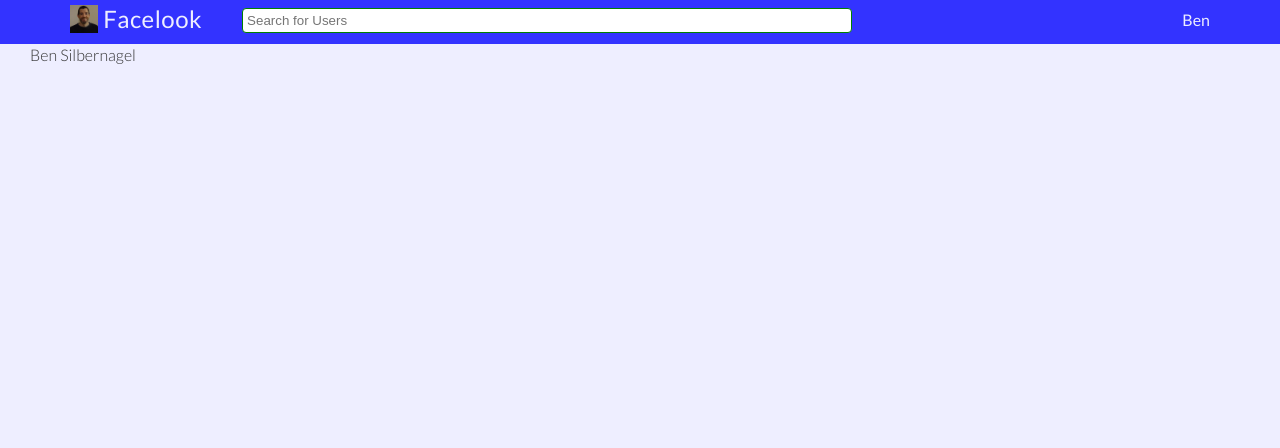
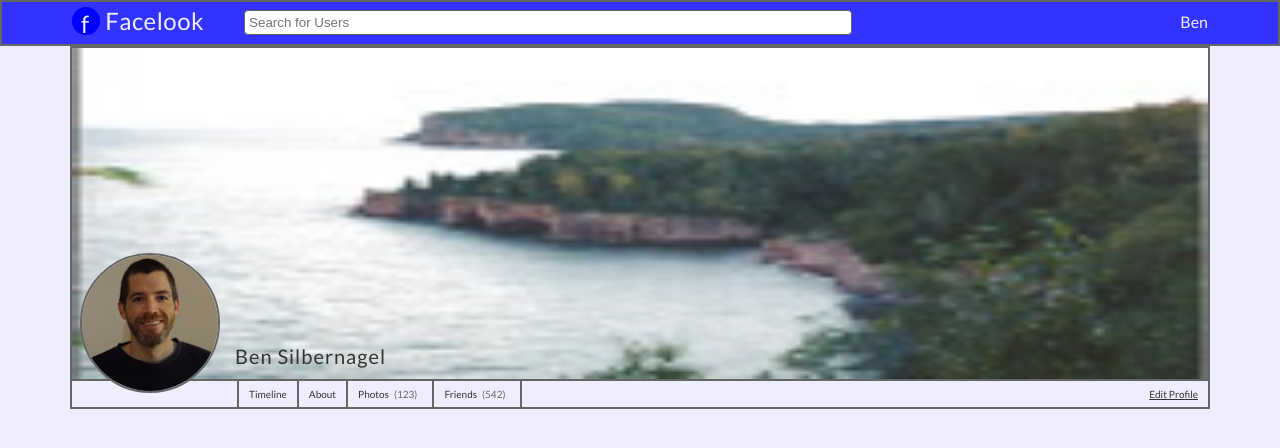
Before and after one commit to vikingeducation/project_prep_facebook_pages, a PHP site: page /about.html in a window 1280 px wide. Shown: the top 448 px of the page. Run offline with PHP 8.4, Linux system fonts and the light colour scheme.

Commit message:
alt-header, cover img, user img, and utility nav

```diff
--- a/about.html
+++ b/about.html
@@ -13,7 +13,7 @@
       <nav class="alt-page">
         <div class="homepage-link">
           <a href="index.html">
-            <img src="images/DSC04744.JPG">
+            <div class="logo">f</div>
             <h1>Facelook</h1>
           </a>
         </div>
@@ -29,18 +29,27 @@
   <!-- hero -->
 
     <section class="hero container group">
-    	<div class="hero-text">
-    	  <h2>Ben Silbernagel</h2>
-    	  <div class="cover-img">
-
+      <div class="row hero-img">
+        <img src="images/NorthShoreMNt.jpg">
+        <div class="hero-text">
+    	    <h2>Ben Silbernagel</h2>
         </div>
         <div class="user-img">
+          <img src="images/DSC04744.JPG">
         </div>
         <div class="utility-bar">
-        </div>
-        <div class="main-content">
+          <nav>
+            <ul>
+              <li><a href="index.html">Timeline</a></li><!--
+              --><li><a href="about.html">About</a></li><!--
+              --><li><a href="#">Photos<span>(123)</span></a></li><!--
+              --><li><a href="friends.html">Friends<span>(542)</span></a></li><!--
+              --><li><a href="#">Edit Profile</a></li>
+            </ul>
+          </nav>
         </div>
       </div>
     </section>
+
   </body>
 </html>
--- a/facebook.css
+++ b/facebook.css
@@ -101,8 +101,10 @@ body {
 }
 
 .row {
-  background: #eeeeff;
-  padding: 66px 0 44px 0;
+  margin: 0 40px 0 40px;
+  right: 0;
+  left: 0;
+  display: block;
 }
 .row,
 .row-alt {
@@ -141,6 +143,7 @@ body {
 */
 .header {
   background: #3333ff;
+  border: 2px solid #666666;
 }
 .header a, h1, h5{
   font-weight: 400;
@@ -160,10 +163,16 @@ body {
   line-height: 1.2em;
   font-weight: 400;
   letter-spacing: .5px;
-  border: 1px solid green;
 }
-
-
+.logo {
+  padding-left: 6px;
+  border: 3px solid blue;
+  background-color: blue;
+  border-radius: 50%;
+  width: 28px;
+  height: 28px;
+  display: inline-block;
+}
 .homepage-link{
   padding: 5px 40px 5px 40px;
   float: left;
@@ -176,28 +185,26 @@ body {
   vertical-align: top;
   display: inline-block;
 }
-.alt-page img {
-  max-height: 28px;
-  max-width: 28px;
-  display: inline-block;
-}
 .user-search {
     width: 50%;
     padding: 4px;
     margin: 8px 0 5px 0;
     display: inline-block;
-    border: 1px solid #ccc;
+    border: 1px solid #666666;
     border-radius: 4px;
     box-sizing: border-box;
     color: #666666;
     vertical-align: middle;
-    border: 1px solid green;
 }
 .user {
   padding: 10px 40px 5px 5px;
   display: inline-block;
   float: right;
+  text-align: right;
   vertical-align: bottom;
+}
+.user:hover {
+  text-decoration: underline;
 }
 .user-login {
   padding: 5px 0;
@@ -328,3 +335,73 @@ body {
     background-color: #f2f2f2;
     padding: 5px;
 }
+
+/*
+  ========================================
+  Cover Page
+  ========================================
+*/
+.hero-text h2 {
+  position: absolute;
+  vertical-align: bottom;
+  top: 345px;
+  left: 235px;
+  color: #333333;
+  font-weight: 400;
+  font-size: 20px;
+  letter-spacing: .05em;
+  z-index: 10;
+}
+.hero-img img {
+  background-image: url(images/NorthShoreMNt.jpg);
+  background-size: cover;
+  border: 2px solid #666666;
+  width: 100%;
+  height: 335px;
+}
+.user-img img {
+  border-radius: 50%;
+  width: 140px;
+  height: 140px;
+  position: absolute;
+  top: 253px;
+  left: 80px;
+  vertical-align: bottom;
+  z-index: 10;
+}
+.utility-bar {
+  padding-left: 165px;
+  border: 2px solid #666666;
+  border-top: none;
+  width: 100%;
+  height: auto;
+  float: left;
+}
+.utility-bar li {
+  float: left;
+  left: 120px;
+  border-right: 2px solid #666666;
+  display: inline;
+  padding: 2px 10px;
+}
+.utility-bar li:first-child {
+  border-left: 2px solid #666666;
+
+}
+.utility-bar li:last-child {
+  border: none;
+  float: right;
+  right: 0;
+  text-decoration: underline;
+}
+.utility-bar a {
+  font-weight: 400;
+  font-size: 10px;
+  text-decoration: none;
+  color: #333333;
+}
+.utility-bar span {
+  padding: 5px;
+  text-decoration: none;
+  color: #666666;
+}
```
